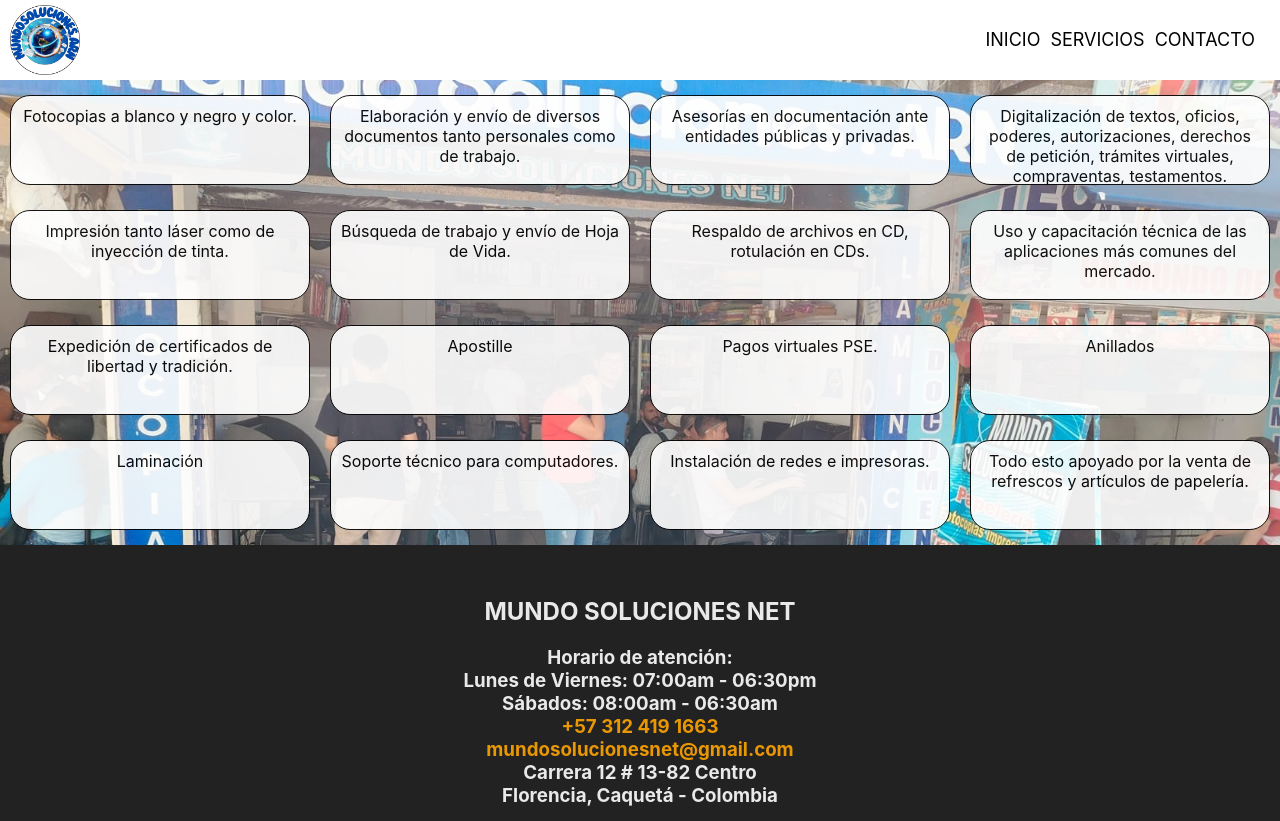
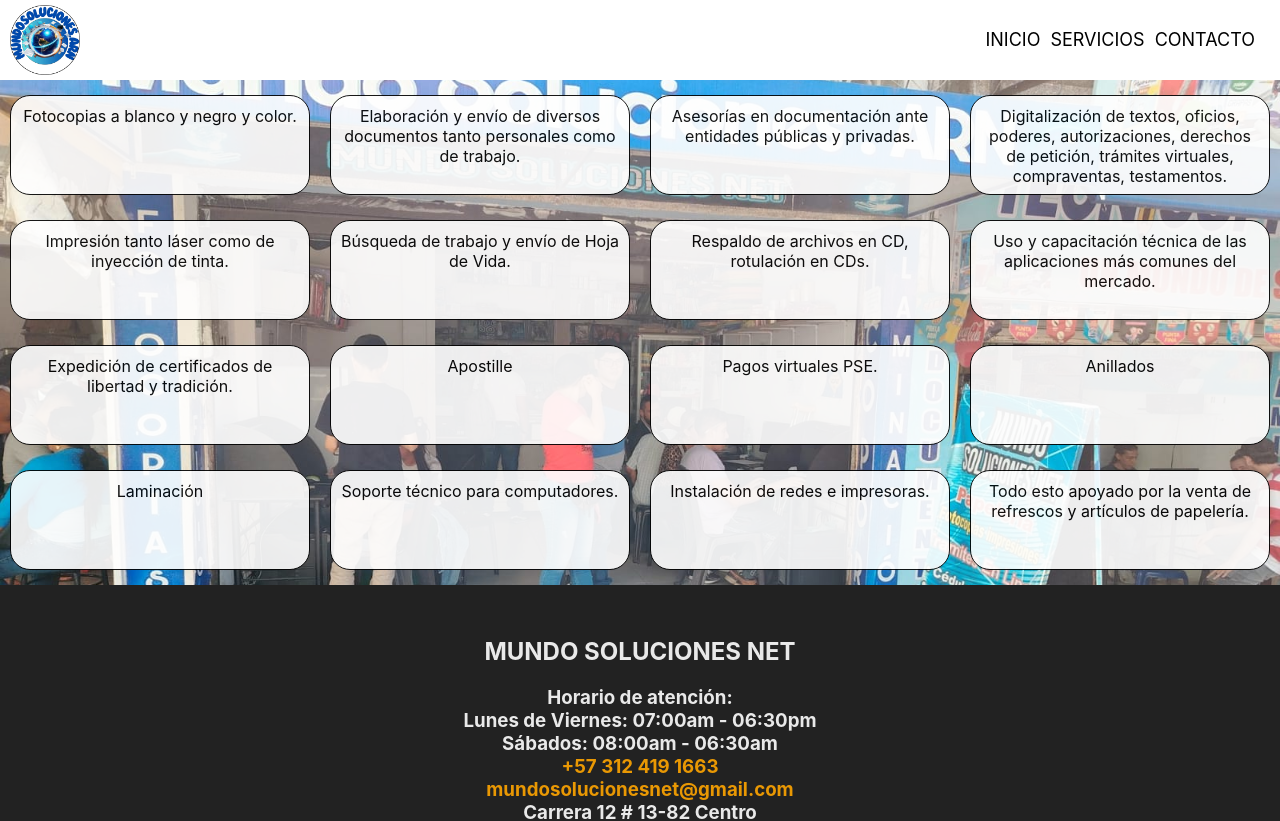
Before and after one commit to jhonhtr/proyecto3, a React (Create React App) app: page /Servicios in a window 1280 px wide. Shown: the top 821 px of the page. Built offline with nearby package versions, Linux system fonts and the light colour scheme.

Commit message:
Update Servicios.css

```diff
--- a/src/servi/Servicios.css
+++ b/src/servi/Servicios.css
@@ -15,7 +15,7 @@
   margin: 10px auto;
   margin-bottom: 5px;
   width: 300px; /*ancho del div*/
-  height: 90px; /*altura del div*/
+  height: 100px; /*altura del div*/
   background-color: white; /*color de fondo del div*/
   text-align: center;
   opacity: 0.90;
```
